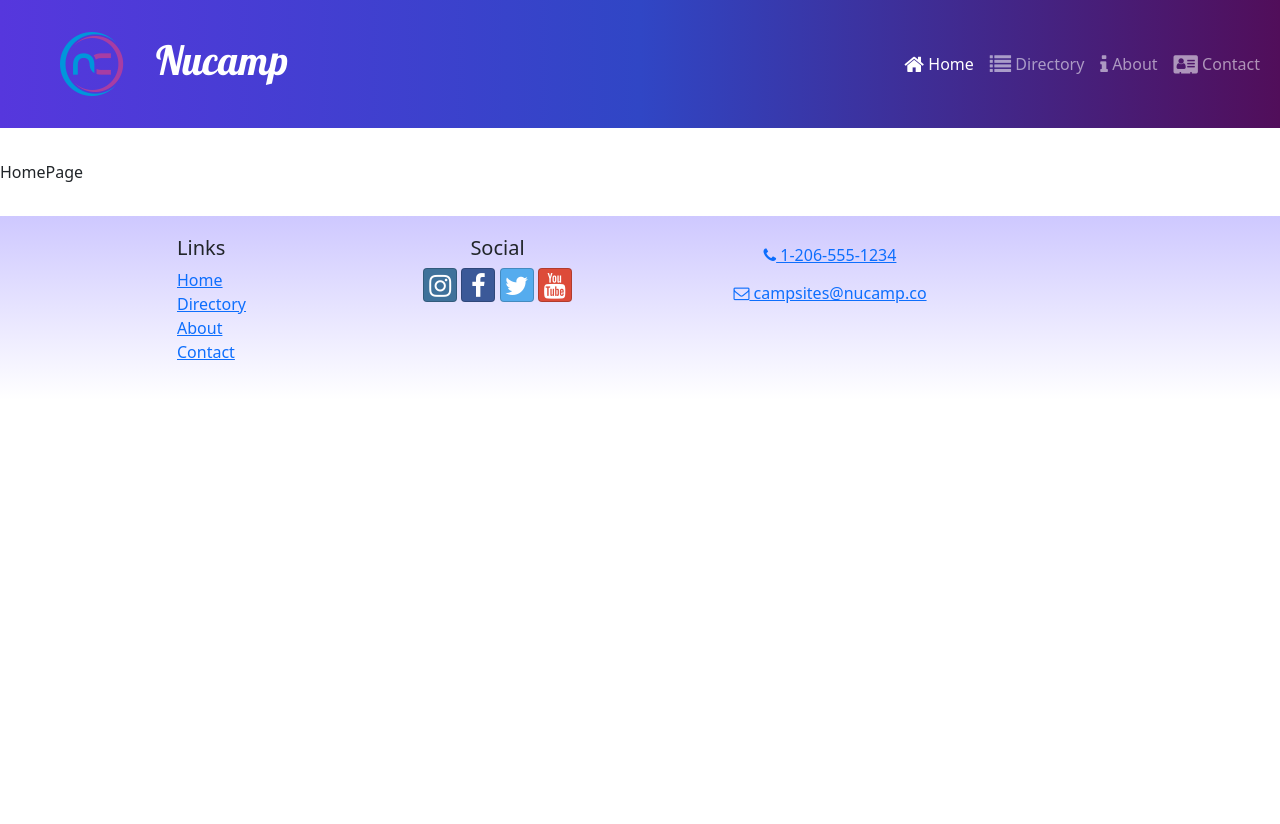
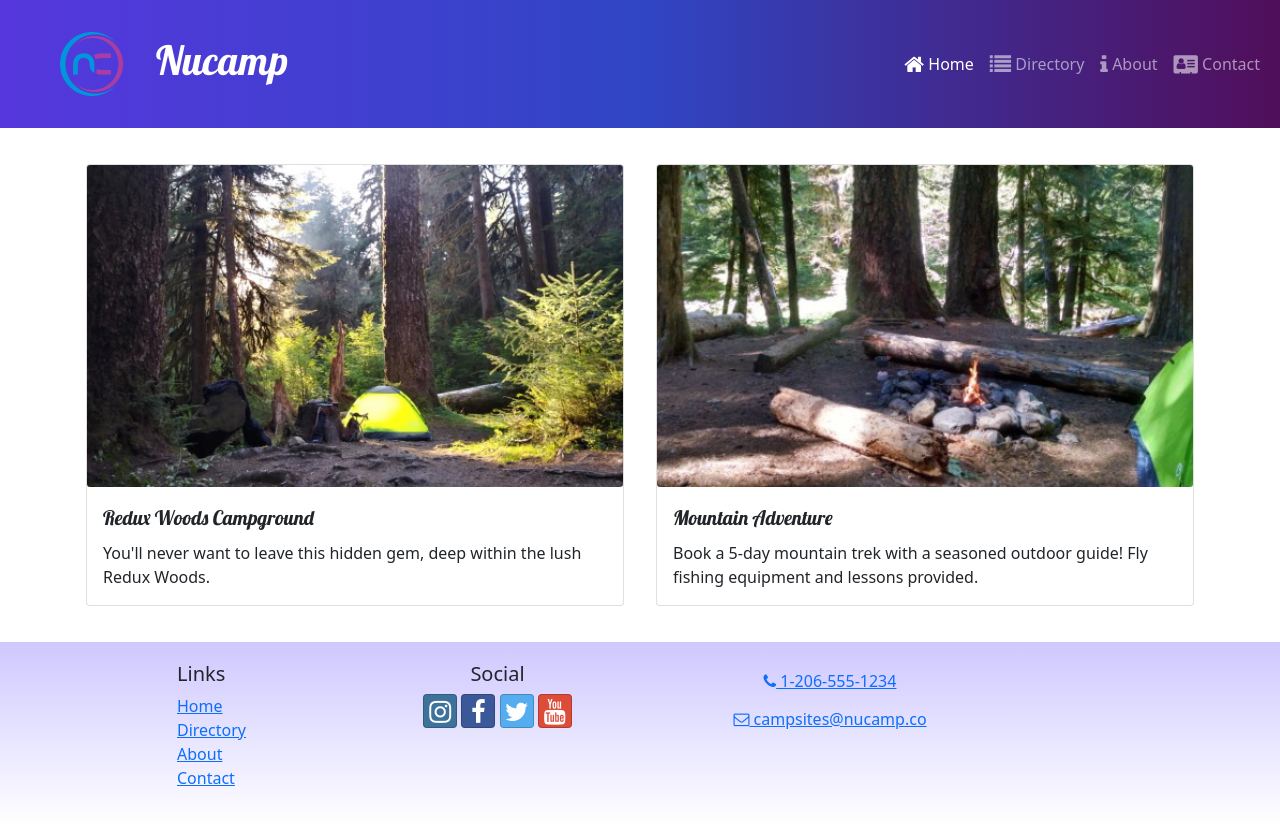
Before and after one commit to WesMcKnight/react-nucampsite, a React (Create React App) app: page / in a window 1280 px wide. Before the commit the page ends 800 px from the top, so only its background shows below. Built offline with nearby package versions, Linux system fonts and the light colour scheme.

Commit message:
Homepage Display

```diff
--- a/src/features/campsites/campsitesSlice.js
+++ b/src/features/campsites/campsitesSlice.js
@@ -8,6 +8,10 @@
     return CAMPSITES.find((campsite) => campsite.id === id);
 }
 
+export const selectFeaturedCampsite = () => {
+    return CAMPSITES.find((campsite) => campsite.featured);
+};
+
 // export const selectRandomCampsite = () => {
 //     return CAMPSITES[Math.floor(CAMPSITES.length * Math.random())];
 // };
--- /dev/null
+++ b/src/features/display/DisplayCard.js
@@ -0,0 +1,17 @@
+import { Card, CardImg, CardText, CardBody, CardTitle } from 'reactstrap';
+
+const DisplayCard = ({ item }) => {
+    const { image, name, description } = item;
+
+    return (
+        <Card>
+            <CardImg src={image} alt={name} />
+            <CardBody>
+                <CardTitle>{name}</CardTitle>
+                <CardText>{description}</CardText>
+            </CardBody>
+        </Card>
+    );
+};
+
+export default DisplayCard;
--- /dev/null
+++ b/src/features/display/DisplayList.js
@@ -0,0 +1,22 @@
+import { Col, Row } from 'reactstrap';
+import DisplayCard from './DisplayCard';
+import { selectFeaturedCampsite } from '../campsites/campsitesSlice';
+import { selectFeaturedPromotion } from '../promotions/promotionsSlice';
+
+const DisplayList = () => {
+    const items = [selectFeaturedCampsite(), selectFeaturedPromotion()]
+
+    return (
+        <Row>
+            {items.map((item, idx) => {
+                return (
+                    <Col md className='m-1' key={idx}>
+                        <DisplayCard item={item} />
+                    </Col>
+                );
+            })}
+        </Row>
+    )
+};
+
+export default DisplayList;
--- /dev/null
+++ b/src/features/promotions/promotionsSlice.js
@@ -0,0 +1,5 @@
+import { PROMOTIONS } from "../../app/shared/PROMOTIONS";
+
+export const selectFeaturedPromotion = () => {
+    return PROMOTIONS.find((promotion) => promotion.featured);
+};
--- a/src/pages/HomePage.js
+++ b/src/pages/HomePage.js
@@ -1,5 +1,13 @@
+import { Container } from "reactstrap";
+import DisplayList from "../features/display/DisplayList";
+
+
 const HomePage = () => {
-    return <div>HomePage</div>
+    return (
+        <Container>
+            <DisplayList />
+        </Container>
+    )
 };
 
 export default HomePage;
```
